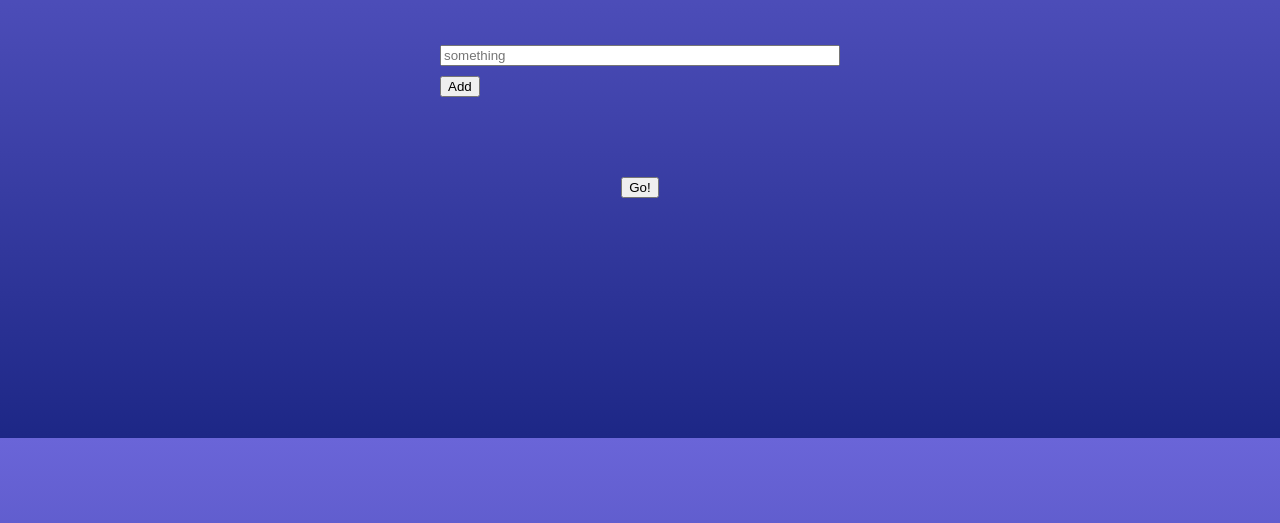
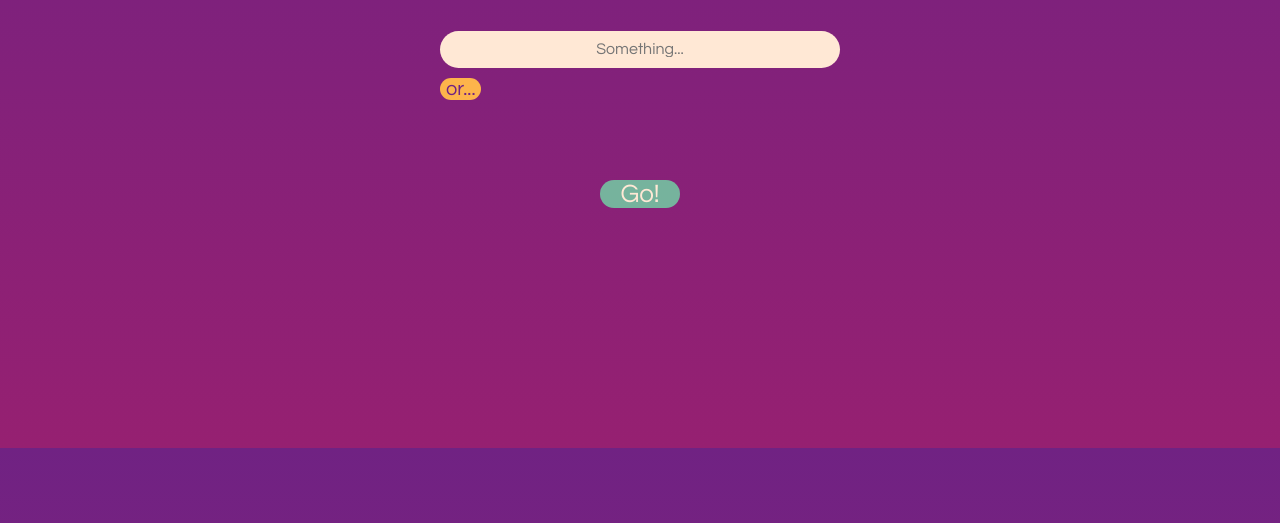
Before and after one commit to isabellrosen/help-me-choose, a plain HTML site: page index.html in a window 1280 px wide. Shown: the part 277-800 px from the top of the page. Drawn offline with nearby package versions, Linux system fonts and the light colour scheme.

Commit message:
Dag 4
Javascript del 2

```diff
--- a/index.html
+++ b/index.html
@@ -9,12 +9,13 @@
    <h1>Help me choose between...</h1>
    <div class="inputSection">
      <div class="inputs">
-       <input placeholder="something"></input>
+       <input placeholder="Something..."></input>
      </div>
-     <button class="addOption">Add</button>
+     <button class="addOption">or...</button>
    </div>
    <div class="resultSection"></div>
-   <button>Go!</button>
+   <button class="submit">Go!</button>
+
    <script src="https://code.jquery.com/jquery-3.3.1.min.js"></script>
    <script>
    $(function() {
@@ -23,8 +24,20 @@
      var add_option = function() {
        $('.inputs').append('<input></input>')
      }
+     $('.addOption').click(add_option)
 
-     $('.addOption').click(add_option)
+     var options = []
+     var submit = function() {
+       $('.inputSection').hide()
+       $('.resultSection').css('display', 'flex')
+       $('input').each(function() {
+         options.push($(this).val())
+       })
+       var winner = options[Math.floor(Math.random() * options.length)]
+       console.log(winner)
+       $('.resultSection').text(winner)
+     }
+     $('.submit').click(submit)
    })
    </script>
  </body>
--- a/main.css
+++ b/main.css
@@ -1,5 +1,5 @@
 body {
-background: linear-gradient(#6A65D8, #1D2786);
+background: linear-gradient(#702283, #962071);
 display: flex;
 flex-direction: column;
 justify-content: center;
@@ -10,11 +10,11 @@ margin-bottom: 240px;
 
 h1 {
   font-weight: lighter;
-  font-family: helvetica;
-  font-size: 45px;
+  font-family: Century Gothic, sans-serif;
+  font-size: 40px;
   letter-spacing: 2px;
   margin-bottom: 0px;
-  color: #FFE6EB
+  color: #FDB44B
 }
 
 .inputSection {
@@ -30,8 +30,54 @@ h1 {
 
 input {
   margin-top: 10px;
+  background-color: #FFE8D5;
+  -moz-border-radius: 28px;
+  -webkit-border-radius: 28px;
+  border-radius: 28px;
+  border: none;
+  font-size: 16px;
+  font-family: Century Gothic, sans-serif;
+  height: 35px;
+  text-align: center;
+
 }
 
 .addOption {
   margin-top: 10px;
+  background-color: #FDB44B;
+  color: #702283;
+  font-family: Century Gothic, sans-serif;
+  -moz-border-radius: 28px;
+  -webkit-border-radius: 28px;
+  border-radius: 28px;
+  border: none;
+  font-size: 20px;
 }
+
+.resultSection {
+  height: 300px;
+  display: flex;
+  justify-content: center;
+  align-items: center;
+  font-size: 35px;
+  color: #FFE8D5;
+  font-family: Century Gothic, sans-serif;
+}
+
+.submit {
+  background-color: #76B39D;
+  border: none;
+  color: #FFE8D5;
+  padding: 25px, 52px;
+  text-align: center;
+  text-decoration: none;
+  display: inline-block;
+  font-size: 26px;
+  font-family: Century Gothic, sans-serif;
+  -moz-border-radius: 28px;
+  -webkit-border-radius: 28px;
+  border-radius: 28px;
+  width: 80px;
+  font-weight: lighter;
+
+}
```
Also changed, not shown: 1 other file.
